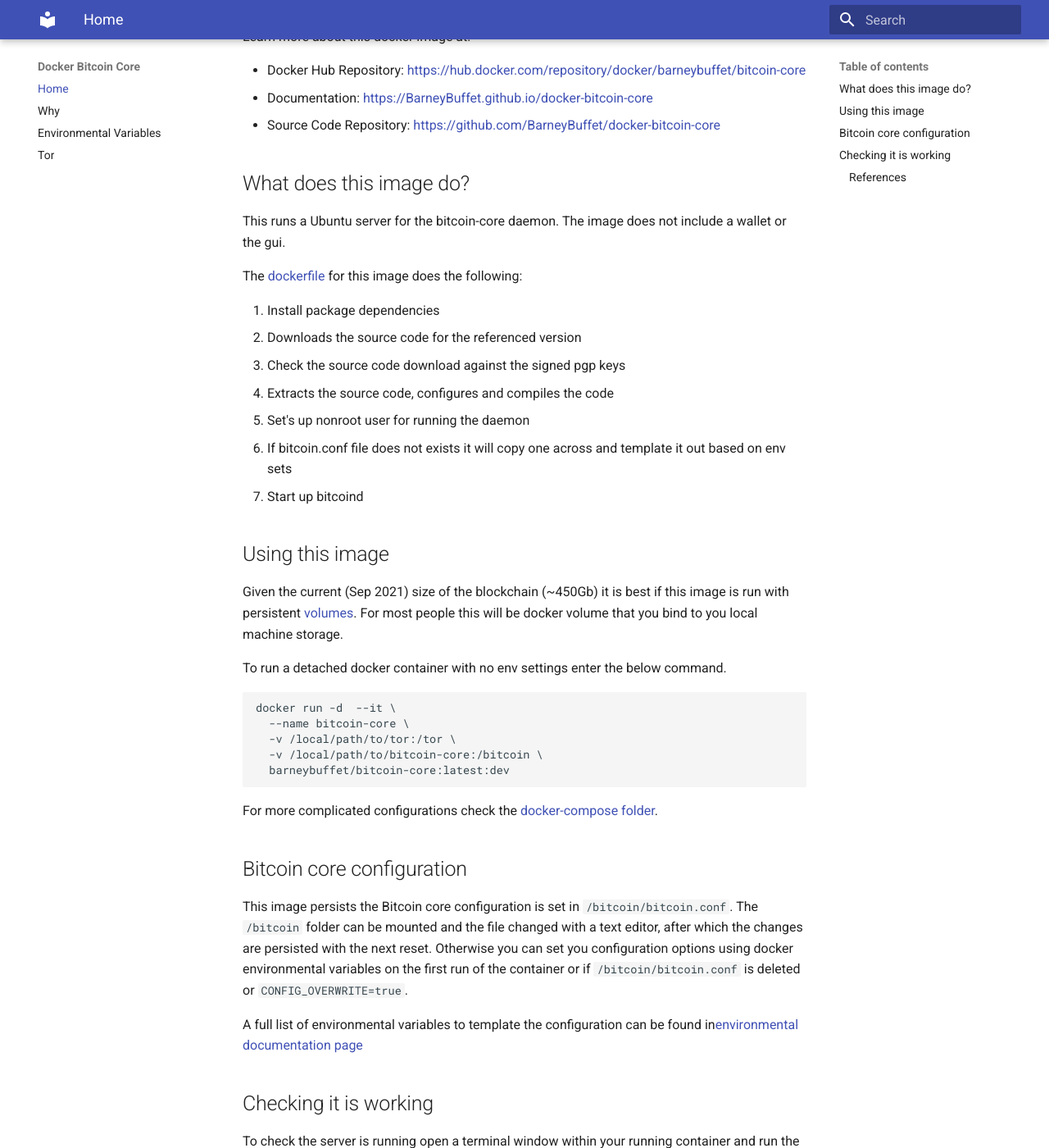
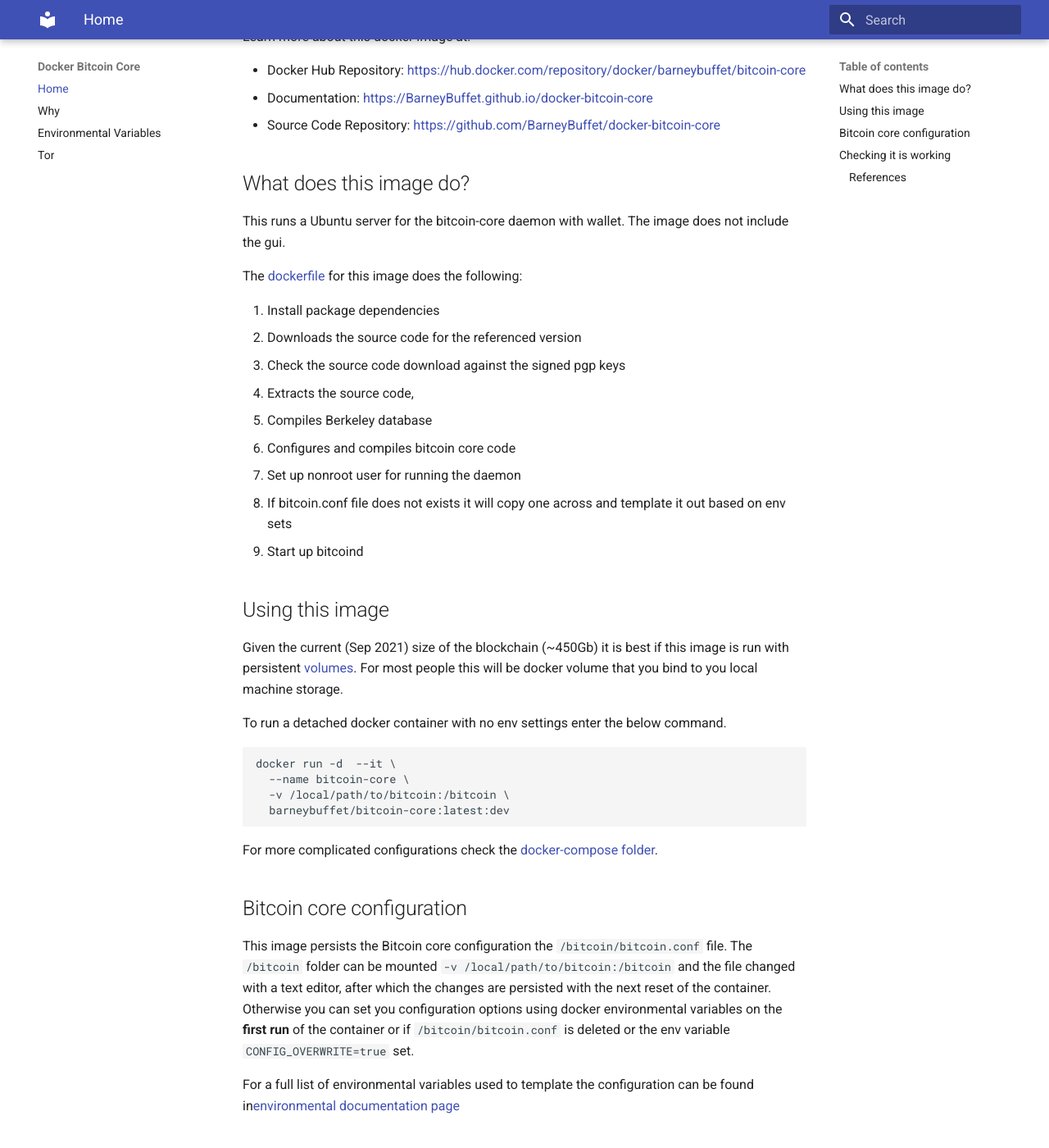
Before and after one commit to BarneyBuffet/docker-bitcoin-core, an MkDocs documentation site: the page built from docs/index.md, in a window 1280 px wide and 1400 px high, scrolled down 340 px. Shown: the whole window at 82% size. Built offline with MkDocs 1.6.1 and Material for MkDocs 9.7.7, drawn with Linux system fonts in a browser that asks for light colours; some of the changed text lies outside the part shown.

Commit message:
Update docs to include wallet

````diff
--- a/docs/index.md
+++ b/docs/index.md
@@ -21,17 +21,19 @@
 
 ## What does this image do?
 
-This runs a Ubuntu server for the bitcoin-core daemon. The image does not include a wallet or the gui.
+This runs a Ubuntu server for the bitcoin-core daemon with wallet. The image does not include the gui.
 
 The [dockerfile](https://github.com/BarneyBuffet/docker-bitcoin-core/blob/main/Dockerfile) for this image does the following:
 
 1. Install package dependencies
 2. Downloads the source code for the referenced version
 3. Check the source code download against the signed pgp keys
-4. Extracts the source code, configures and compiles the code
-5. Set's up nonroot user for running the daemon
-6. If bitcoin.conf file does not exists it will copy one across and template it out based on env sets
-7. Start up bitcoind
+4. Extracts the source code,
+5. Compiles Berkeley database
+6. Configures and compiles bitcoin core code
+7. Set up nonroot user for running the daemon
+8. If bitcoin.conf file does not exists it will copy one across and template it out based on env sets
+9. Start up bitcoind
 
 ## Using this image
 
@@ -42,8 +44,7 @@
 ```bash
 docker run -d  --it \
   --name bitcoin-core \
-  -v /local/path/to/tor:/tor \
-  -v /local/path/to/bitcoin-core:/bitcoin \
+  -v /local/path/to/bitcoin:/bitcoin \
   barneybuffet/bitcoin-core:latest:dev
 ```
 
@@ -51,9 +52,9 @@
 
 ## Bitcoin core configuration
 
-This image persists the Bitcoin core configuration is set in `/bitcoin/bitcoin.conf`. The `/bitcoin` folder can be mounted and the file changed with a text editor, after which the changes are persisted with the next reset. Otherwise you can set you configuration options using docker environmental variables on the first run of the container or if `/bitcoin/bitcoin.conf` is deleted or `CONFIG_OVERWRITE=true`.
+This image persists the Bitcoin core configuration the `/bitcoin/bitcoin.conf` file. The `/bitcoin` folder can be mounted `-v /local/path/to/bitcoin:/bitcoin` and the file changed with a text editor, after which the changes are persisted with the next reset of the container. Otherwise you can set you configuration options using docker environmental variables on the __first run__ of the container or if `/bitcoin/bitcoin.conf` is deleted or the env variable `CONFIG_OVERWRITE=true` set.
 
-A full list of environmental variables to template the configuration can be found in[environmental documentation page](https://barneybuffet.github.io/docker-bitcoin-core/environmental/)
+For a full list of environmental variables used to template the configuration can be found in[environmental documentation page](https://barneybuffet.github.io/docker-bitcoin-core/environmental/)
 
 ## Checking it is working
 
@@ -75,7 +76,7 @@
 
 Check your node on [https://bitnodes.earn.com](https://bitnodes.earn.com)
 
-#### References
+### References
 
 * [BitcoinCore](https://bitcoin.org/en/bitcoin-core/)
 * [Bitcoin Core Source Code](https://github.com/bitcoin/bitcoin)
````
Also changed, not shown: other parts of docs/index.md (+2 -2 lines), docs/environmental.md (+20 -2 lines), 2 other files.
